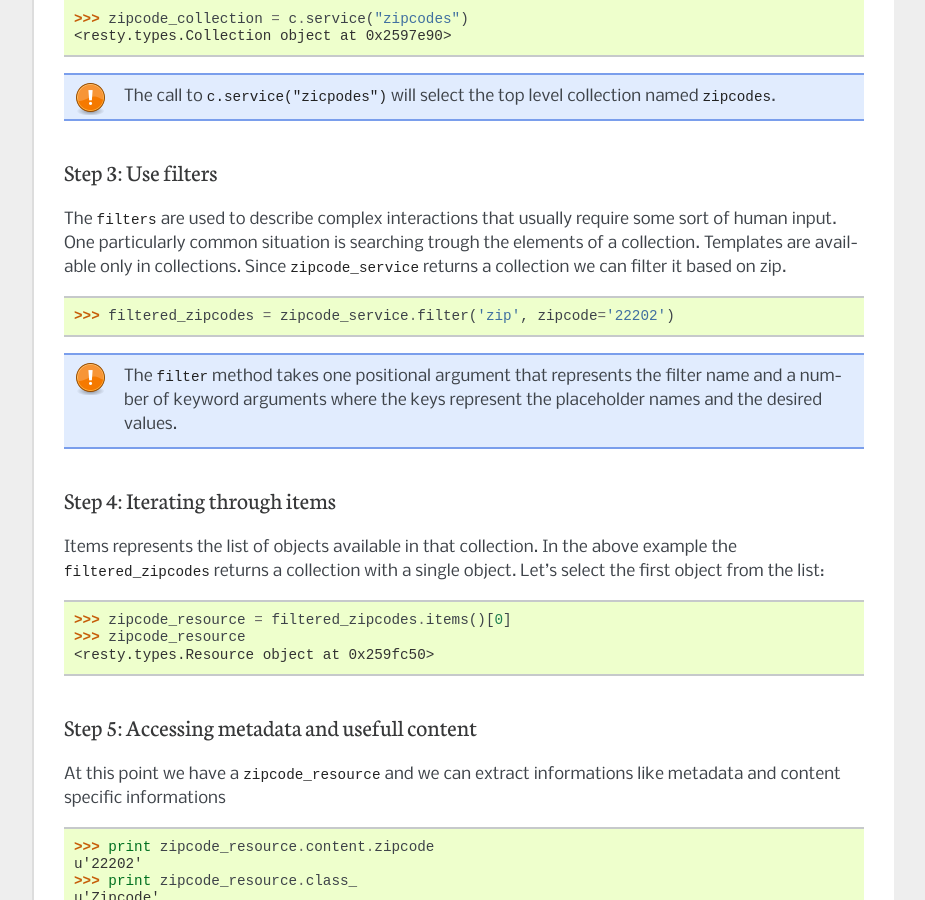
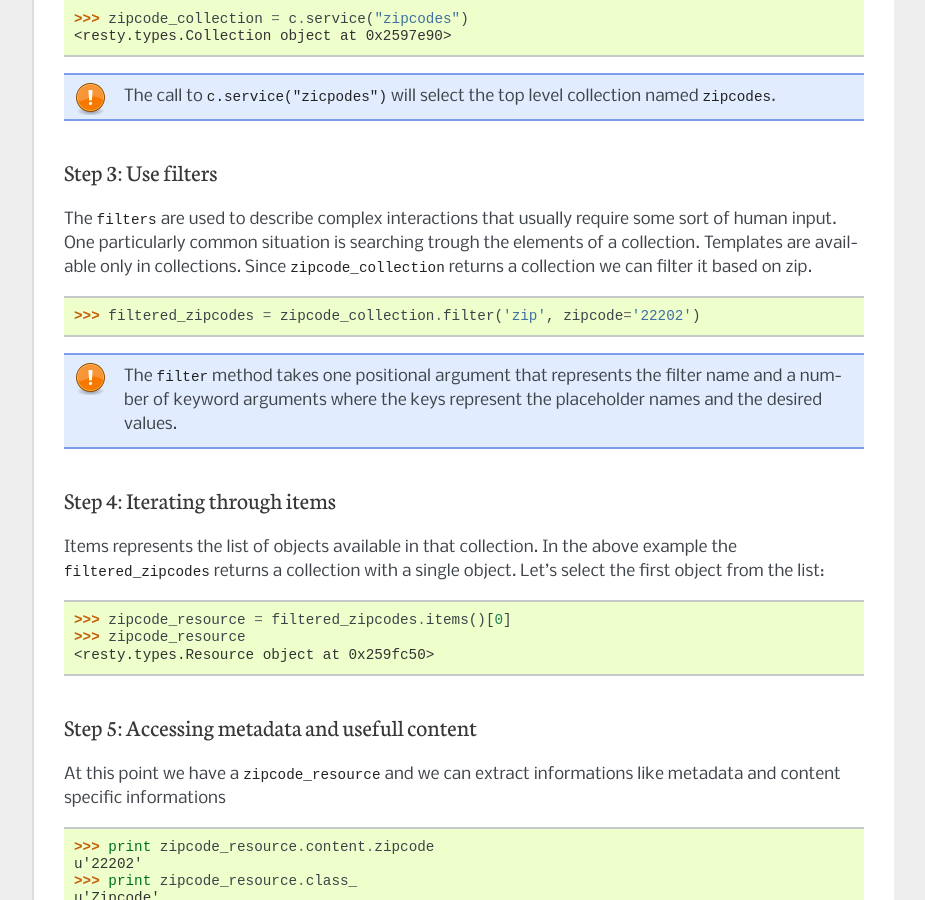
Before and after one commit to pbs/resty, a Sphinx documentation site: the page built from doc/tutorial.rst, in a window 1280 px wide and 900 px high, scrolled down 844 px. Shown: the whole window, without its empty margins (198-1123 px from the left). Built offline with Sphinx 7.4.7, drawn with Linux system fonts in a browser that asks for light colours; formulas are drawn with MathJax 3.

Commit message:
fixed example in tutorial

```diff
--- a/doc/tutorial.rst
+++ b/doc/tutorial.rst
@@ -48,11 +48,11 @@ In the provided example we used ``http://services.pbs.org/`` url as an entrypoin
 Step 3: Use filters
 -------------------
 
-The ``filters`` are used to describe complex interactions that usually require some sort of human input. One particularly common situation is searching trough the elements of a collection. Templates are available only in collections. Since ``zipcode_service`` returns a collection we can filter it based on zip.
+The ``filters`` are used to describe complex interactions that usually require some sort of human input. One particularly common situation is searching trough the elements of a collection. Templates are available only in collections. Since ``zipcode_collection`` returns a collection we can filter it based on zip.
 
 ::
 
-    >>> filtered_zipcodes = zipcode_service.filter('zip', zipcode='22202')
+    >>> filtered_zipcodes = zipcode_collection.filter('zip', zipcode='22202')
 
 
 .. Note::
```
